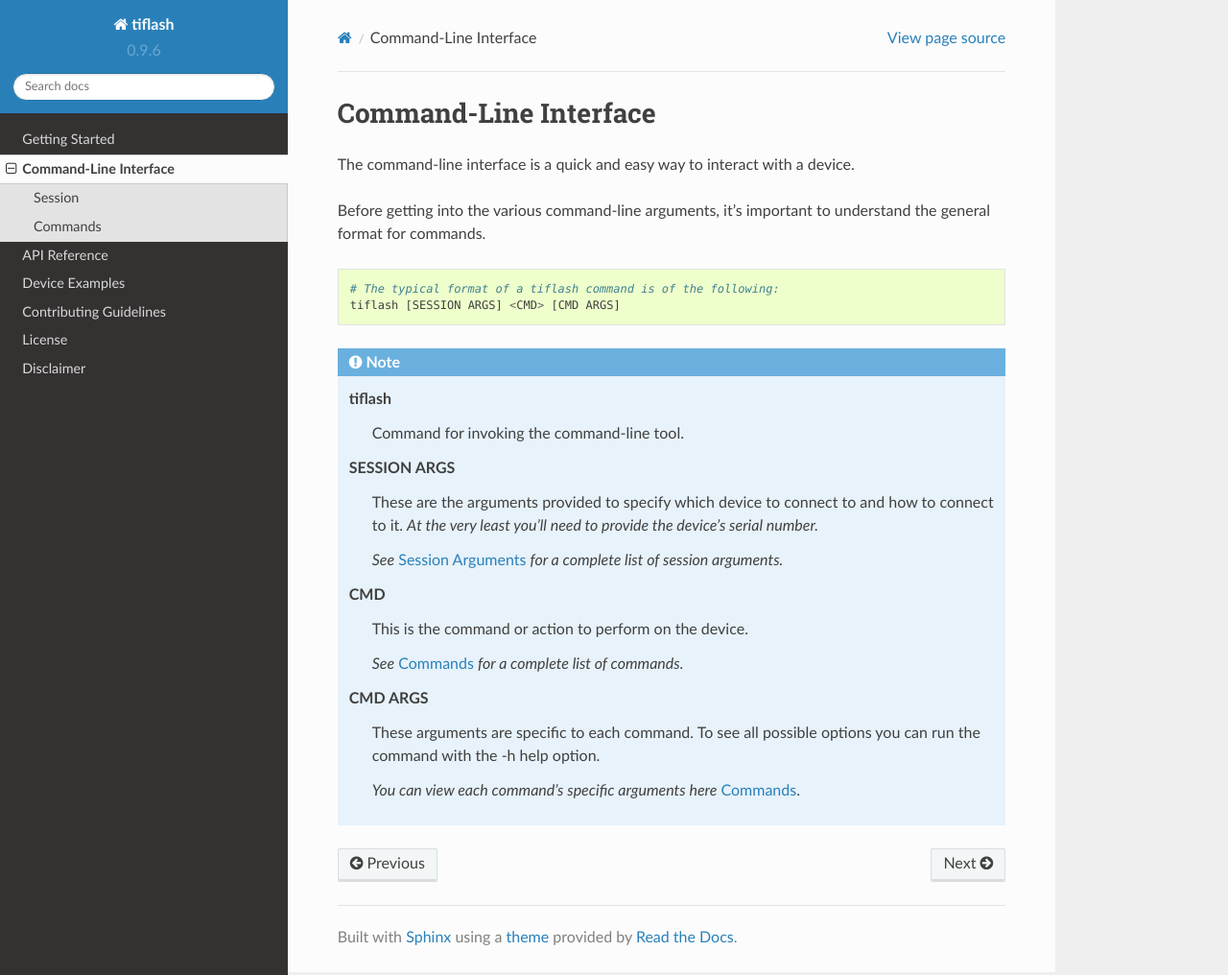
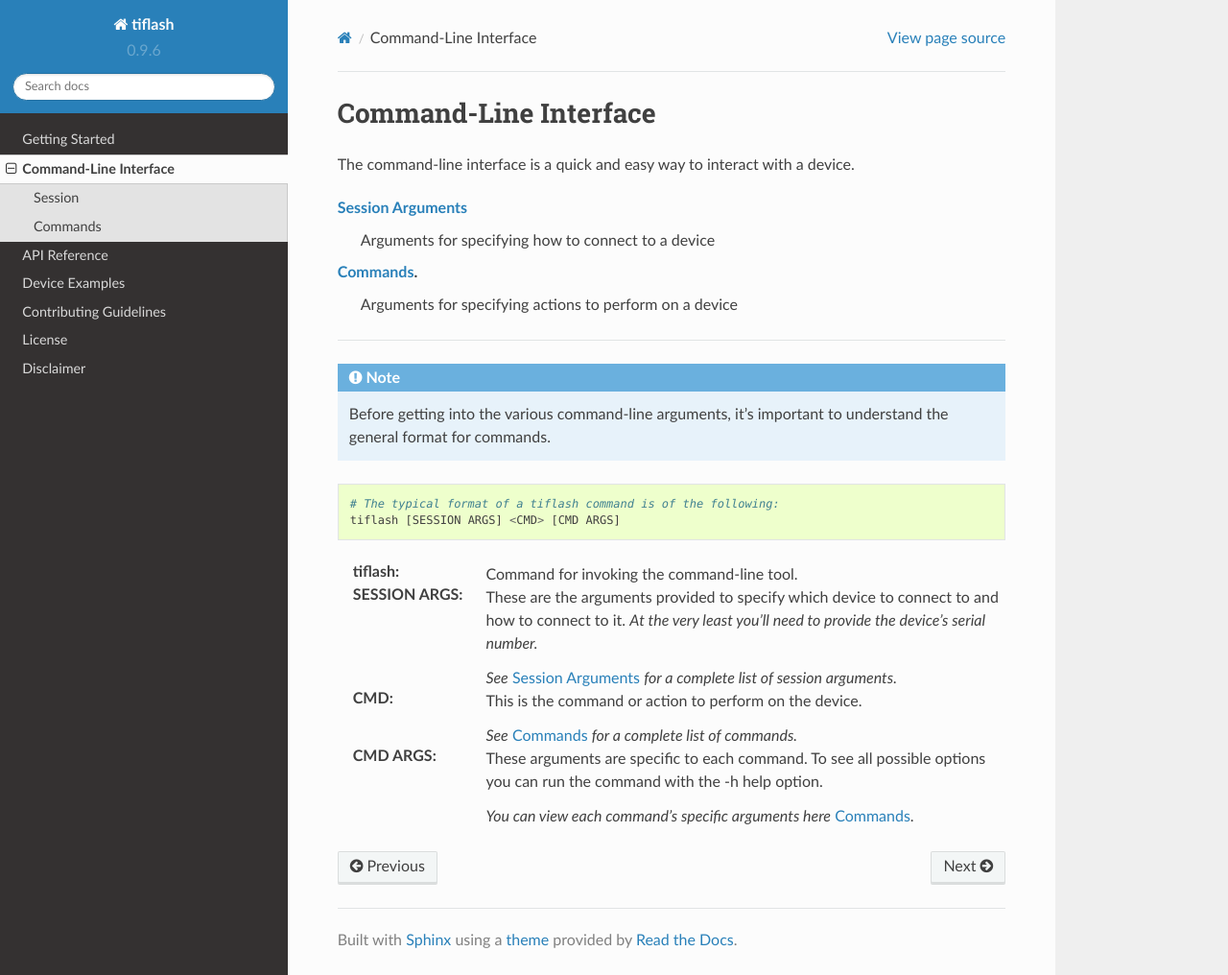
Before and after one commit to webbcam/tiflash, a Sphinx documentation site: the page built from docs/source/cli.rst, in a window 1280 px wide and 1016 px high. Shown: the whole window at 96% size. Built offline with Sphinx 7.4.7 and the Read the Docs theme 2.0.0, drawn with Linux system fonts in a browser that asks for light colours.

Commit message:
updated cli index docs

```diff
--- a/docs/source/cli.rst
+++ b/docs/source/cli.rst
@@ -6,38 +6,45 @@
 The command-line interface is a quick and easy way to interact with a
 device.
 
-Before getting into the various command-line arguments, it’s important to
-understand the general format for commands.
+
+:ref:`Session Arguments <session>`
+    Arguments for specifying how to connect to a device
+
+:ref:`Commands <commands>`.
+    Arguments for specifying actions to perform on a device
+
+----
+
+.. note::
+
+    Before getting into the various command-line arguments, it’s important to
+    understand the general format for commands.
 
 ::
 
     # The typical format of a tiflash command is of the following:
     tiflash [SESSION ARGS] <CMD> [CMD ARGS]
 
-.. note::
 
-    tiflash
-        Command for invoking the command-line tool.
+:tiflash: Command for invoking the command-line tool.
 
-    SESSION ARGS
-        These are the arguments provided to specify which device to connect to and
-        how to connect to it. *At the very least you'll need to provide the
-        device's serial number.*
+:SESSION ARGS: These are the arguments provided to specify which device to connect to and
+                how to connect to it. *At the very least you'll need to provide the
+                device's serial number.*
 
-        *See* :ref:`Session Arguments <session>` *for a complete list of session
-        arguments.*
+                *See* :ref:`Session Arguments <session>` *for a complete list of session
+                arguments.*
 
-    CMD
-        This is the command or action to perform on the device.
+:CMD:   This is the command or action to perform on the device.
 
         *See* :ref:`Commands <commands>` *for a complete list of commands.*
 
-    CMD ARGS
-        These arguments are specific to each command. To see all possible options
-        you can run the command with the -h help option.
+:CMD ARGS:  These arguments are specific to each command. To see all possible options
+            you can run the command with the -h help option.
 
-        *You can view each command's specific arguments here* :ref:`Commands
-        <commands>`.
+            *You can view each command's specific arguments here* :ref:`Commands
+            <commands>`.
+
 
 
 .. toctree::
```
